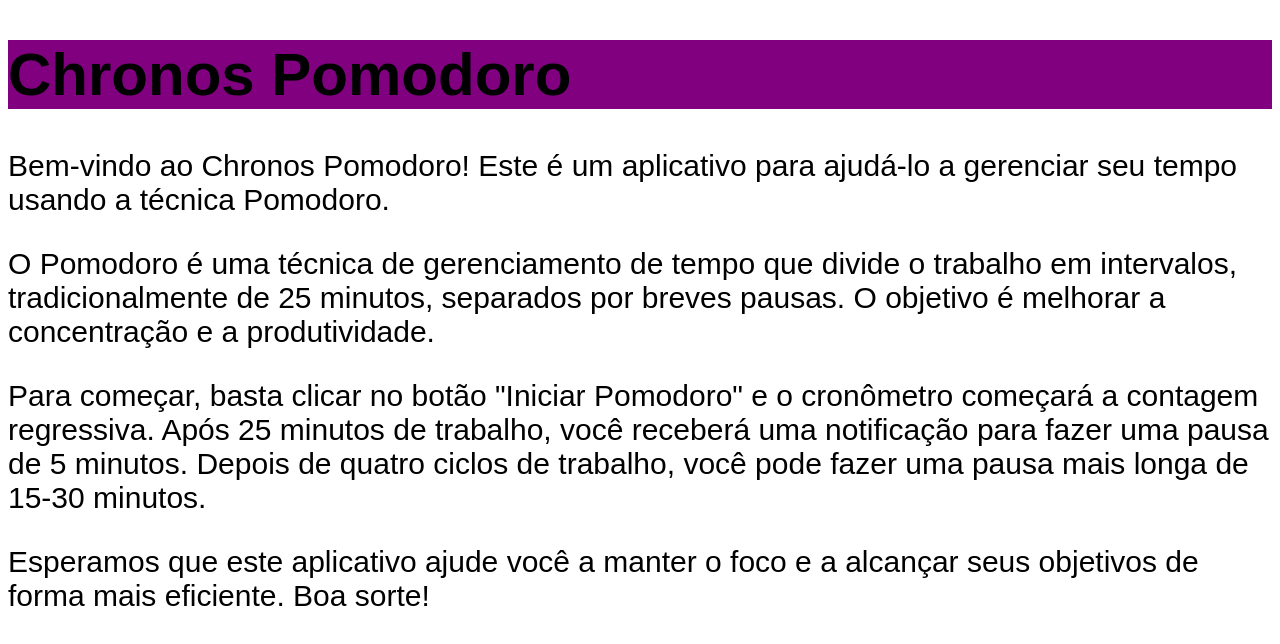
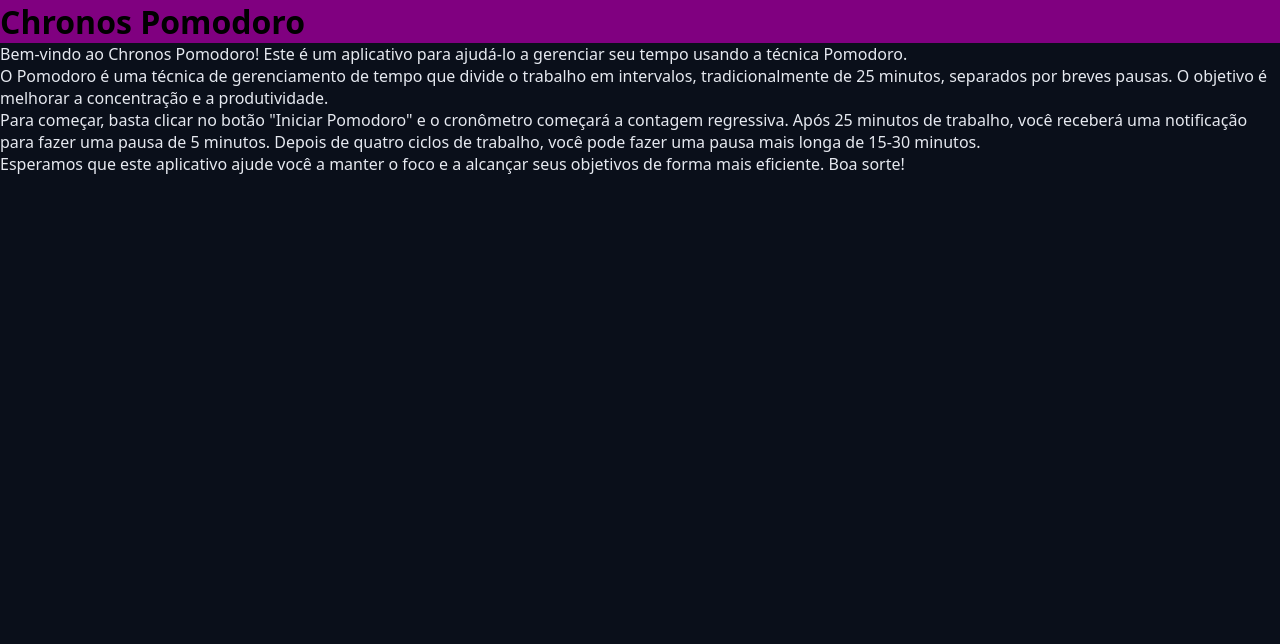
Before and after one commit to Genaro2907/course-react-and-nestjs, a React (Vite) app in the folder chronos-pomodoro/: page / in a window 1280 px wide. Shown: the top 644 px of the page. Built offline with nearby package versions, Linux system fonts and the light colour scheme.

Commit message:
Theme and Global.css

```diff
--- a/chronos-pomodoro/src/App.tsx
+++ b/chronos-pomodoro/src/App.tsx
@@ -5,7 +5,9 @@
 export function App() {
     return (
         <>
-            <Heading />
+            <Heading attr='String' attr2={123}>
+                Chronos Pomodoro
+            </Heading>
             <p>
                 Bem-vindo ao Chronos Pomodoro! Este é um aplicativo para
                 ajudá-lo a gerenciar seu tempo usando a técnica Pomodoro.
--- a/chronos-pomodoro/src/components/Heading.tsx
+++ b/chronos-pomodoro/src/components/Heading.tsx
@@ -1,5 +1,5 @@
 import styles from './Heading.module.css';
 
-export function Heading() {
-    return <h1 className={styles.heading}>Chronos Pomodoro</h1>;
+export function Heading(props) {
+    return <h1 className={styles.heading}>{props.children}</h1>;
 }
--- a/chronos-pomodoro/src/styles/global.css
+++ b/chronos-pomodoro/src/styles/global.css
@@ -1,8 +1,27 @@
-body {
-    font-family: sans-serif;
-    font-size: 30px;
+* {
+    margin: 0;
+    padding: 0;
+    box-sizing: border-box;
 }
 
-h1 {
-    color: var(--primary);
+html {
+    font-size: 62.5%;
 }
+
+body {
+    font-family:
+        system-ui,
+        -apple-system,
+        BlinkMacSystemFont,
+        'Segoe UI',
+        Roboto,
+        Oxygen,
+        Ubuntu,
+        Cantarell,
+        'Open Sans',
+        'Helvetica Neue',
+        sans-serif;
+    font-size: 1.6rem; /* 16px */
+    background: var(--gray-900);
+    color: var(--text-default);
+}
--- a/chronos-pomodoro/src/styles/theme.css
+++ b/chronos-pomodoro/src/styles/theme.css
@@ -1,5 +1,37 @@
 :root {
-    --primary: pink;
-    --secondary: #ff5722;
-    --background: #f5f5f5;
+    --gray-100: #e6e9f0;
+    --gray-200: #cdd3e1;
+    --gray-300: #aab3cc;
+    --gray-400: #555f7d;
+    --gray-500: #454f6a;
+    --gray-600: #363d56;
+    --gray-700: #272f43;
+    --gray-800: #181f2e;
+    --gray-900: #0a0f1a;
+
+    --primary-light: #4de7b7;
+    --primary: #0da170;
+    --primary-dark: #065f46;
+
+    --link-color: #10b981;
+    --link-hover: #0b8a60;
+
+    --success: #22c55e;
+    --warning: #eab308;
+    --error: #991b1b;
+    --info: #0ea5e9;
+
+    --text-over-primary: #0a0f1a;
+    --text-over-primary-dark: #e6e9f0;
+    --text-over-primary-light: #0a0f1a;
+    --text-over-success: #0a0f1a;
+    --text-over-warning: #0a0f1a;
+    --text-over-error: #e6e9f0;
+    --text-over-info: #0a0f1a;
+
+    --text-default: #e6e9f0;
+    --text-muted: #aab3cc;
+
+    --disabled: #555f7d;
+    --text-disabled: #aab3cc;
 }
```
